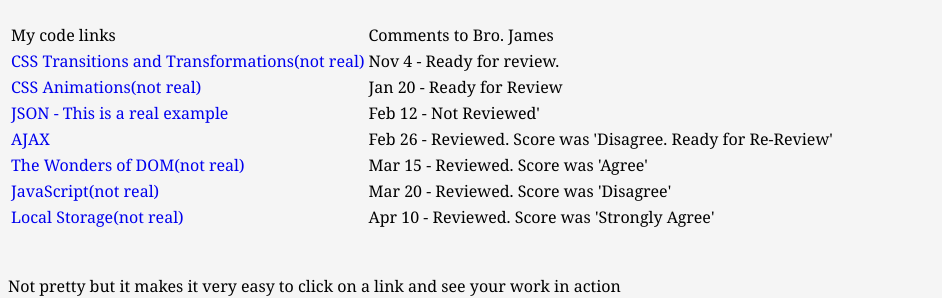
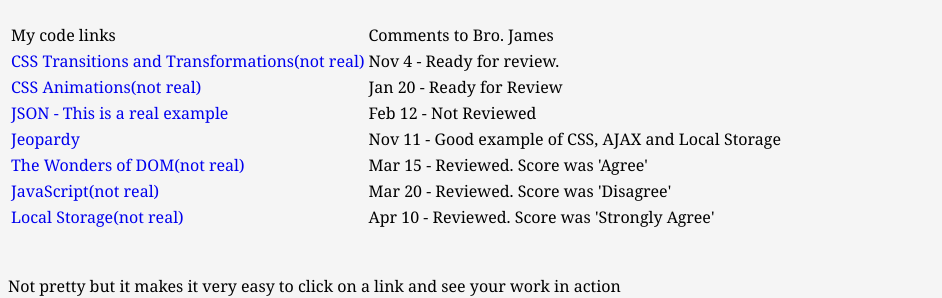
Before and after one commit to gtjames/gtjames.github.io, a Jekyll site: the page built from index.html, in a window 1280 px wide. Shown: the part 304-602 px from the top of the page, without its empty margins (0-942 px from the left). Built offline with Jekyll 4.4.1, drawn with Linux system fonts in a browser that asks for light colours.

Commit message:
Update index.html

```diff
--- a/index.html
+++ b/index.html
@@ -6,6 +6,7 @@
   <a href="{{ site.github.url }}/LocalStorage/ls_JSON.html">Local Storage with JSON</a>
   <a href="{{ site.github.url }}/BoM/Bom.html">Book of Mormon word frequency</a>
   <a href="{{ site.github.url }}/json/json.html">AJAX, JSON</a>
+  <a href="{{ site.github.url }}/Jeopardy.html">Jeopardy - AJAX, JSON and Local Storage</a>
   <a href="{{ site.github.url }}/casablanca.html">AJAX, JSON and LocalStorage - Casablanca info from IMDB</a>
   <hr/>
   Below is just the simplest way I can demonstrate what your portfolio pages <em>COULD</em> look like<br>
@@ -35,8 +36,8 @@
     <tr><td>My code links</td><td>Comments to Bro. James</td></tr>
     <tr><td><a href="{{ site.github.url }}/AJAX/AjaxTable.html">CSS Transitions and Transformations(not real)</a></td><td>Nov 4 - Ready for review.</td></tr>
     <tr><td><a href="{{ site.github.url }}/AJAX/tinyAJAX.html">CSS Animations(not real)</a></td><td>Jan 20 - Ready for Review</td></tr>
-    <tr><td><a href="{{ site.github.url }}/JSON/json.html.html">JSON - This is a real example</a></td><td>Feb 12 - Not Reviewed'</td></tr>
-    <tr><td><a href="{{ site.github.url }}/AJAX/tinyAJAX.html">AJAX</a></td><td>Feb 26 - Reviewed. Score was 'Disagree. Ready for Re-Review'</td></tr>
+    <tr><td><a href="{{ site.github.url }}/JSON/json.html.html">JSON - This is a real example</a></td><td>Feb 12 - Not Reviewed</td></tr>
+    <tr><td><a href="{{ site.github.url }}/Jeopardy.html">Jeopardy</a></td><td>Nov 11 - Good example of CSS, AJAX and Local Storage</td></tr>
     <tr><td><a href="{{ site.github.url }}/AJAX/tinyAJAX.html">The Wonders of DOM(not real)</a></td><td>Mar 15 - Reviewed. Score was 'Agree'</td></tr>
     <tr><td><a href="{{ site.github.url }}/AJAX/tinyAJAX.html">JavaScript(not real)</a></td><td>Mar 20 - Reviewed. Score was 'Disagree'</td></tr>
     <tr><td><a href="{{ site.github.url }}/AJAX/tinyAJAX.html">Local Storage(not real)</a></td><td>Apr 10 - Reviewed. Score was 'Strongly Agree'</td></tr>
```
